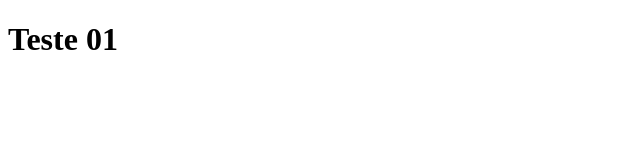
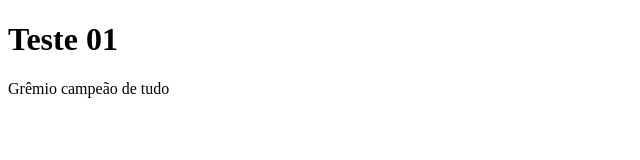
Before and after one commit to Kathia1999/RafaelCerto, a plain HTML site: page index.html in a window 1280 px wide. Shown: the whole page, without its empty margins (0-640 px from the left). Drawn offline with Linux system fonts and the light colour scheme.

Commit message:
teste 02 certo

```diff
--- a/index.html
+++ b/index.html
@@ -7,5 +7,6 @@
 </head>
 <body>
     <h1> Teste 01</h1>
+    Grêmio campeão de tudo
 </body>
 </html>
```
